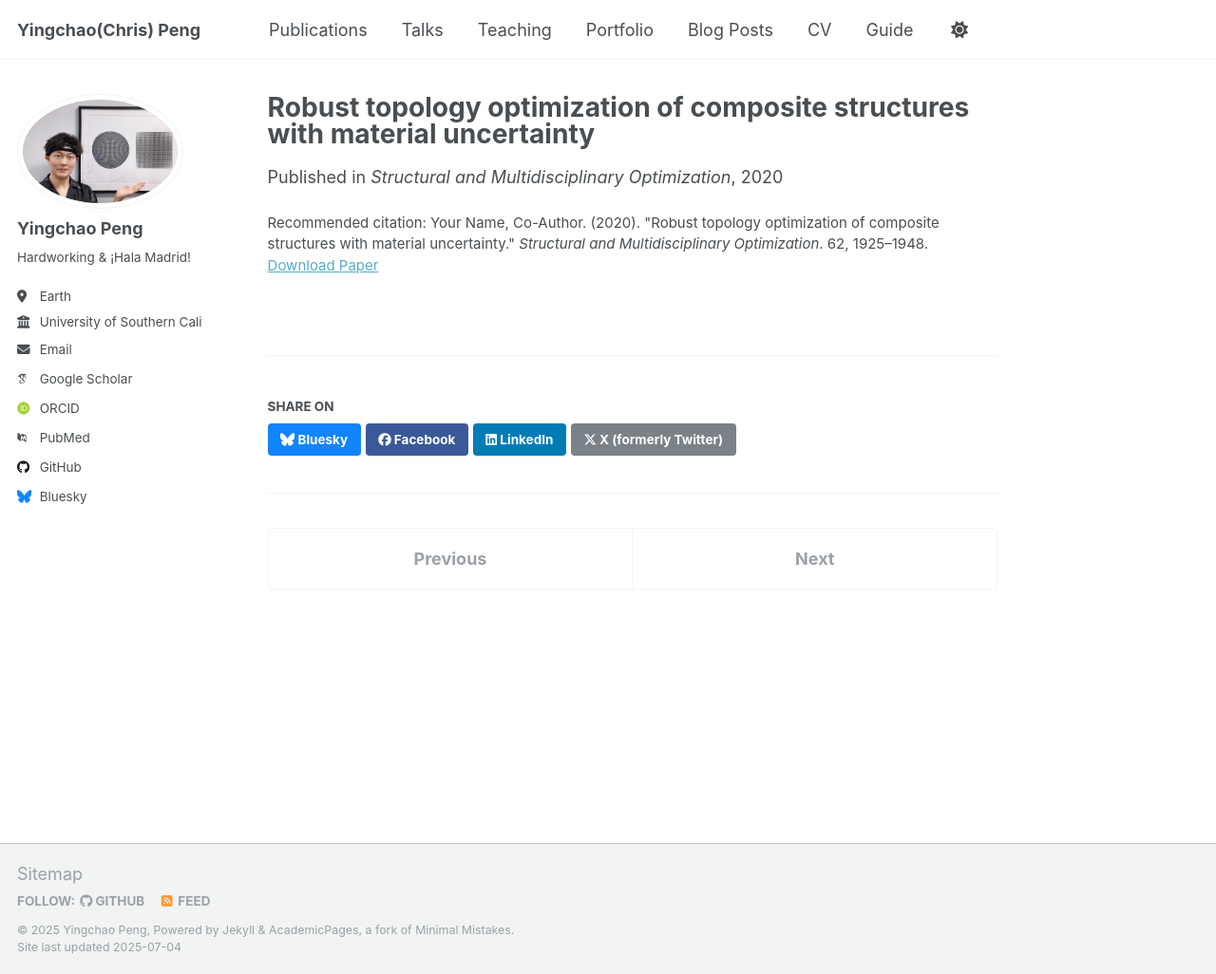
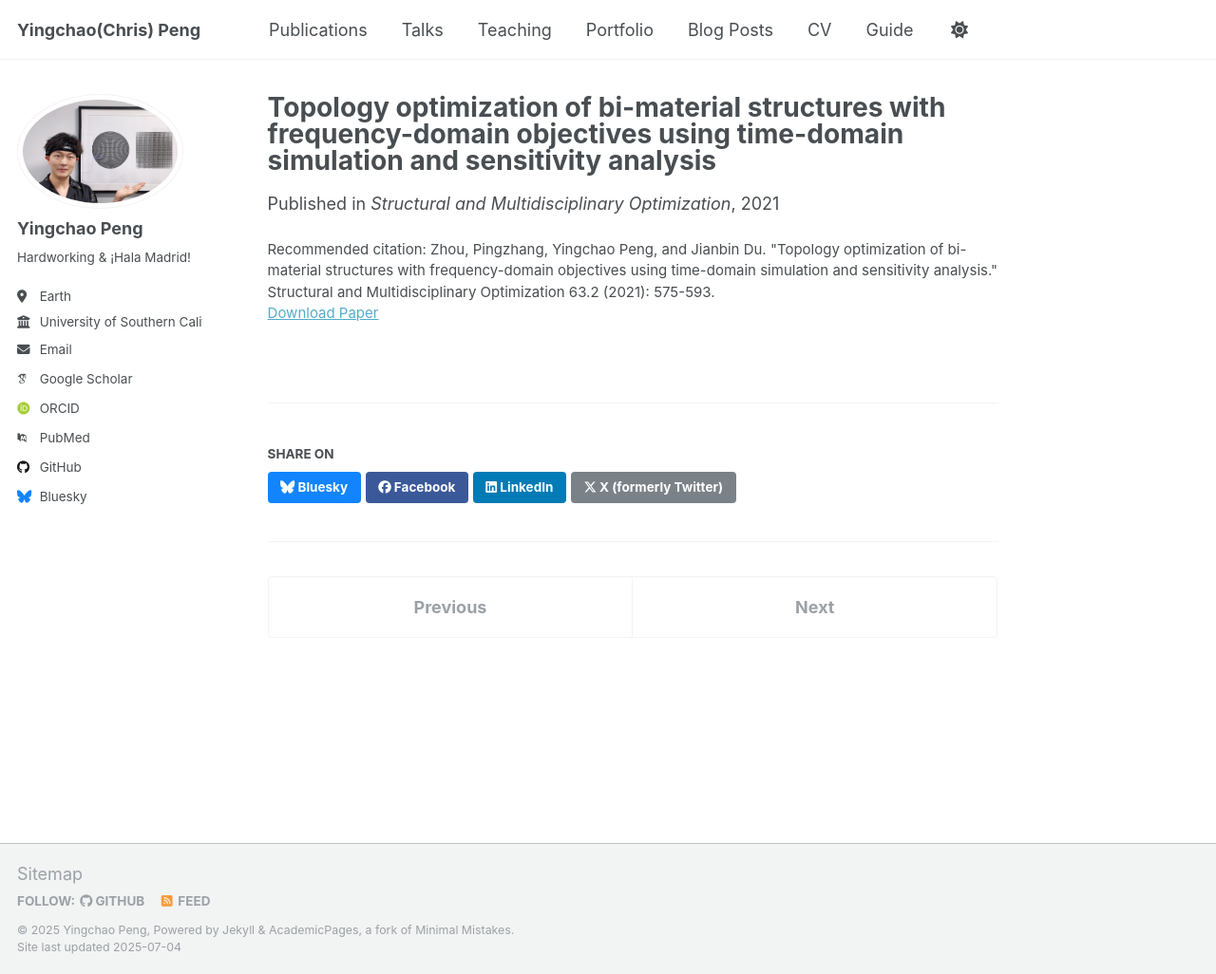
Before and after one commit to Hougeichao/Hougeichao.github.io, a Jekyll site: the page built from _publications/2020-springer-topology-optimization.md, in a window 1280 px wide and 1026 px high. Shown: the whole window at 95% size. Built offline with Jekyll 4.4.1, drawn with Linux system fonts in a browser that asks for light colours; some web fonts are replaced.

Commit message:
Update 2020-springer-topology-optimization.md

```diff
--- a/_publications/2020-springer-topology-optimization.md
+++ b/_publications/2020-springer-topology-optimization.md
@@ -1,10 +1,10 @@
 ---
-title: "Robust topology optimization of composite structures with material uncertainty"
+title: "Topology optimization of bi-material structures with frequency-domain objectives using time-domain simulation and sensitivity analysis"
 collection: publications
 permalink: /publication/2020-springer-topology-optimization
-excerpt: 'This paper presents a robust topology optimization framework for composite structures under material uncertainty.'
-date: 2020-11-01
+excerpt: ''
+date: 2021-01-21
 venue: 'Structural and Multidisciplinary Optimization'
 paperurl: 'https://link.springer.com/article/10.1007/s00158-020-02814-x'
-citation: 'Your Name, Co-Author. (2020). &quot;Robust topology optimization of composite structures with material uncertainty.&quot; <i>Structural and Multidisciplinary Optimization</i>. 62, 1925–1948.'
+citation: 'Zhou, Pingzhang, Yingchao Peng, and Jianbin Du. "Topology optimization of bi-material structures with frequency-domain objectives using time-domain simulation and sensitivity analysis." Structural and Multidisciplinary Optimization 63.2 (2021): 575-593.'
 ---
```
